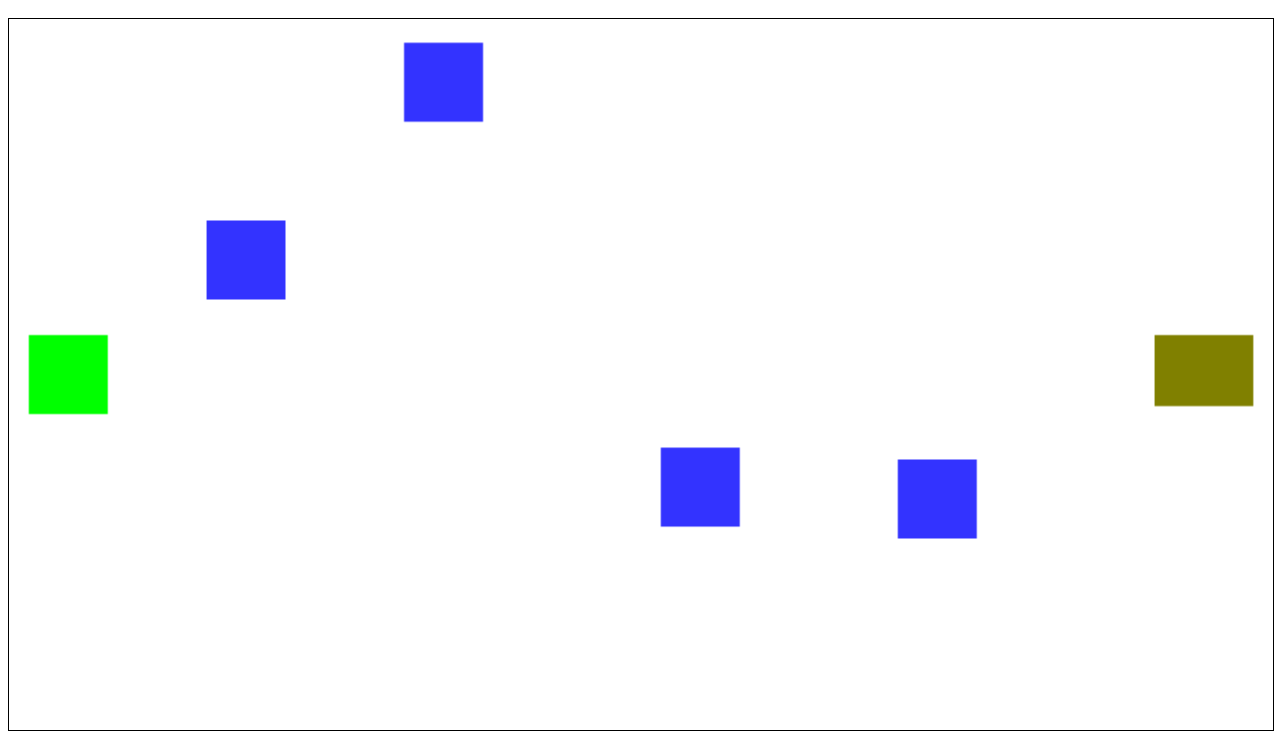
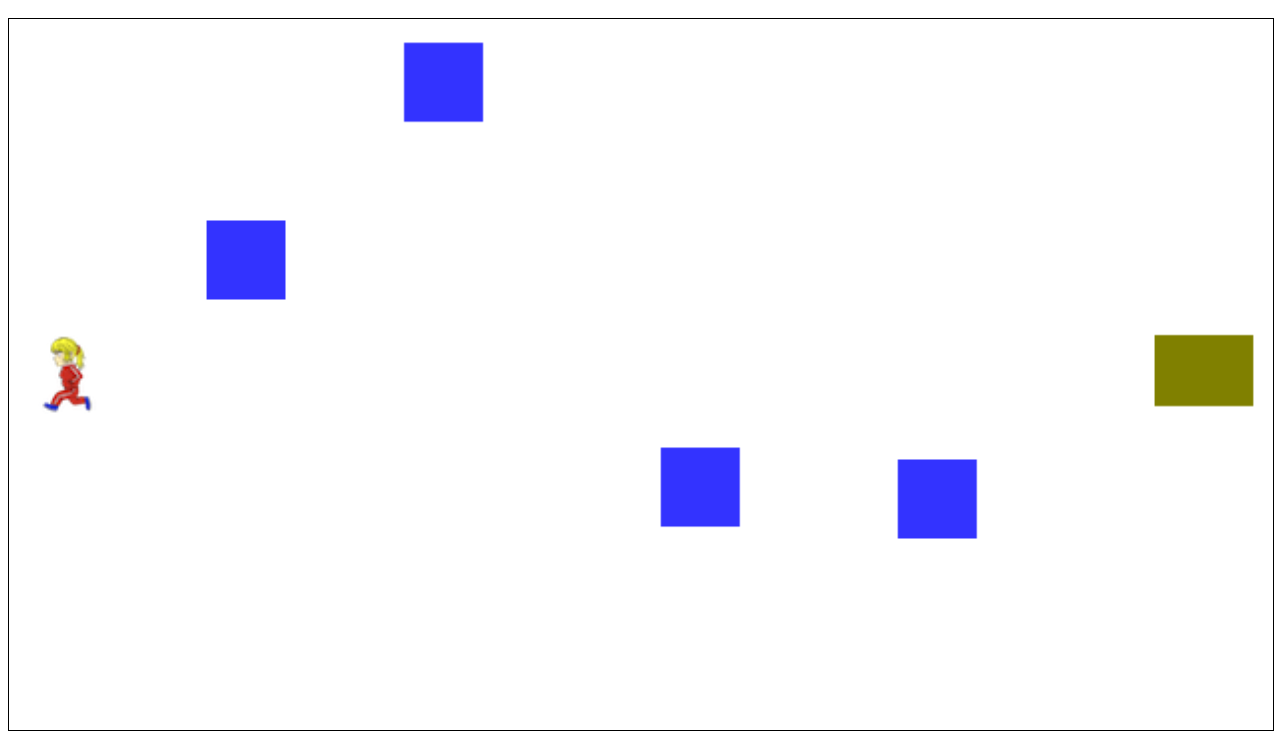
Before and after one commit to treverson/cryptochronicle, a plain HTML site: page games/sample_crossWalk/index.html in a window 1280 px wide. Shown: the part 48-800 px from the top of the page. Drawn offline with Linux system fonts and the light colour scheme.

Commit message:
add ropko

```diff
--- a/games/sample_crossWalk/index.html
+++ b/games/sample_crossWalk/index.html
@@ -97,8 +97,8 @@
       canvas.addEventListener('touchend', stopPlayer);
 
       var load = function() {
-        // sprites.player = new Image();
-        // sprites.player.src = 'images/';
+        sprites.player = new Image();
+        sprites.player.src = 'images/ayaorlan_ropko.png';
 
         // sprites.background = new Image();
         // sprites.background.src = 'images/';
@@ -200,9 +200,9 @@
         //ctx.drawImage(sprites.background, 0, 0);
 
         //draw player
-        //ctx.drawImage(sprites.player, player.x, player.y);
-         ctx.fillStyle = "#00FF00";
-        ctx.fillRect(player.x, player.y, player.w, player.h);
+        ctx.drawImage(sprites.player, player.x, player.y);
+        //ctx.fillStyle = "#00FF00";
+        //ctx.fillRect(player.x, player.y, player.w, player.h);
 
         //draw enemies
         // enemies.forEach(function(element, index){
```
Also changed, not shown: games/sample_crossWalk/images/ayaorlan_ropko.png (added).
